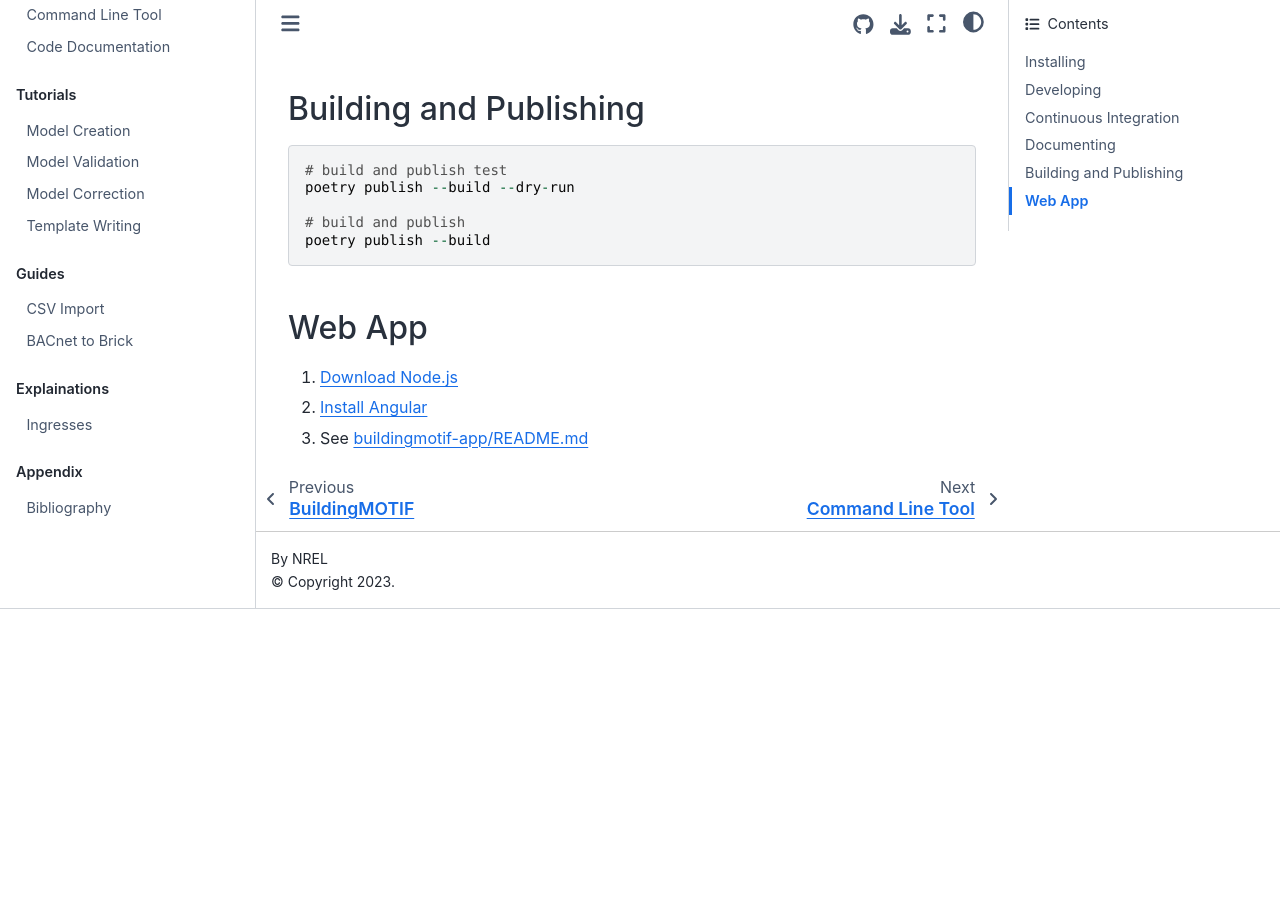
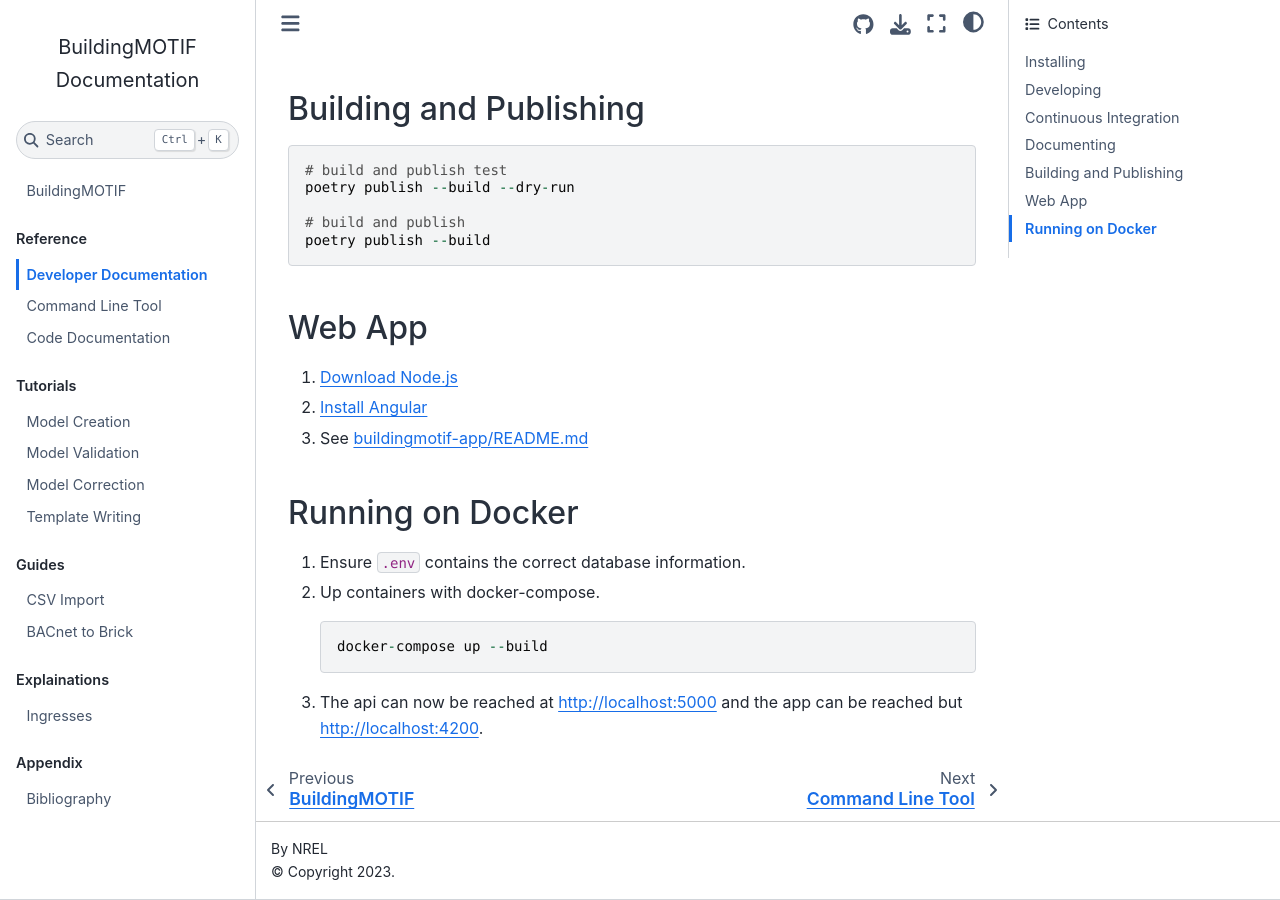
Before and after one commit to NREL/BuildingMOTIF, a Jupyter Book: the page built from docs/reference/developer_documentation.md, in a window 1280 px wide and 900 px high, scrolled down 3045 px. Built offline with Jupyter Book 1.0.4 settings and Sphinx 7.4.7 and the Sphinx Book theme 1.1.4, drawn with Linux system fonts in a browser that asks for light colours; before the commit the page ends 3654 px from its top, so only the background shows below that.

Commit message:
Add docker docs (#276)
* Add docker docs

* Fix

* Fix localhost

````diff
--- a/docs/reference/developer_documentation.md
+++ b/docs/reference/developer_documentation.md
@@ -104,3 +104,13 @@ poetry publish --build
 1. [Download Node.js](https://nodejs.org/en/download/)
 2. [Install Angular](https://angular.io/guide/setup-local)
 3. See [buildingmotif-app/README.md](buildingmotif-app/README.md)
+
+
+## Running on Docker
+1. Ensure `.env` contains the correct database information.
+
+2. Up containers with docker-compose.
+    ```
+    docker-compose up --build
+    ```
+3. The api can now be reached at http://localhost:5000 and the app can be reached but http://localhost:4200.
````
